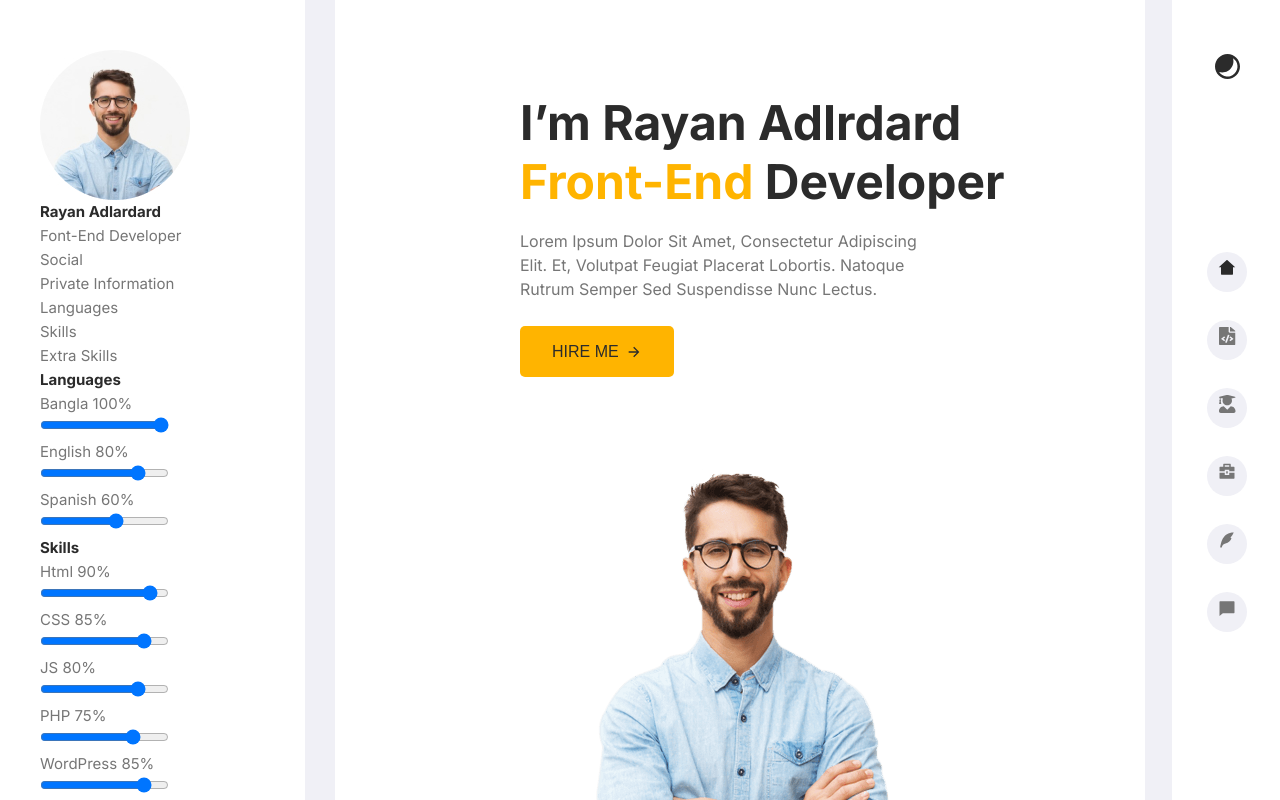
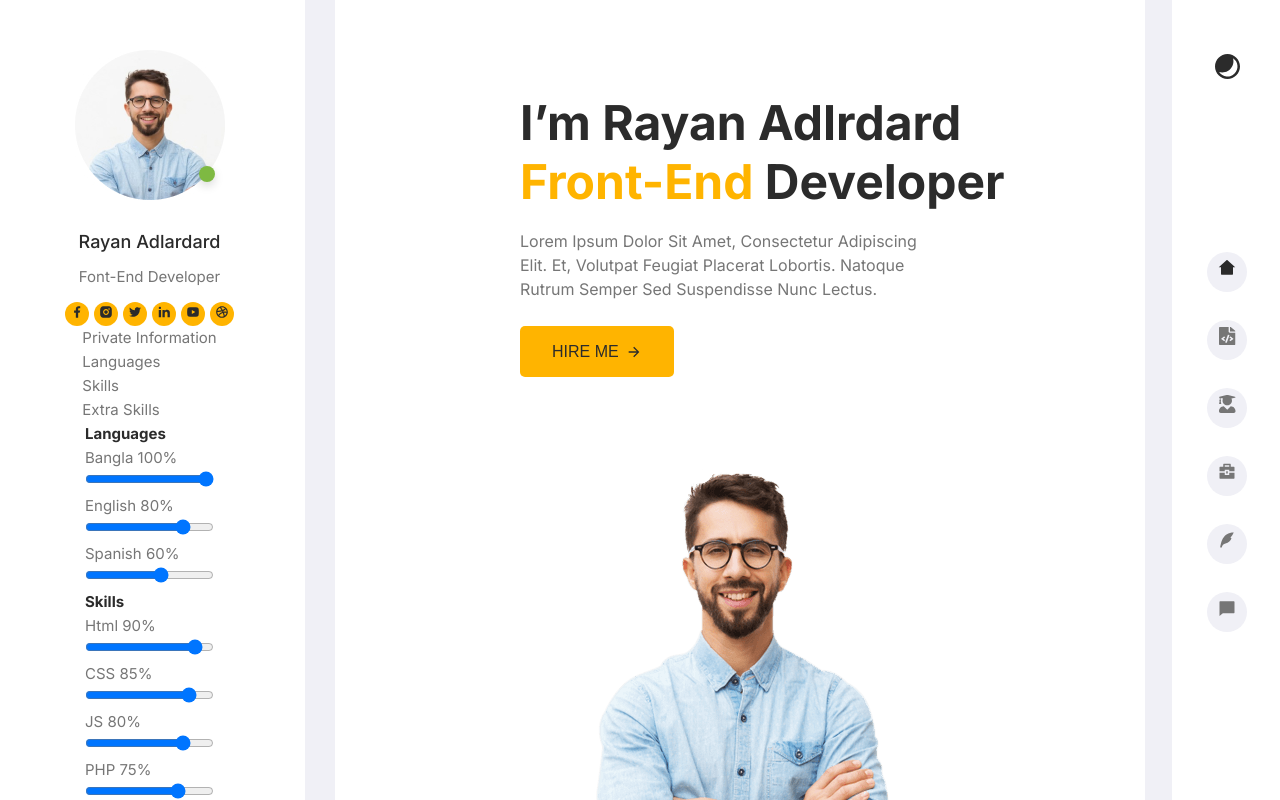
Before and after one commit to KatyKartasava/Project-12, a React app: page / in a window 1280 px wide. Shown: the top 800 px of the page. Built offline with nearby package versions, Linux system fonts and the light colour scheme.

Commit message:
Correct LeftMenu

```diff
--- a/src/components/menu/LeftMenu.tsx
+++ b/src/components/menu/LeftMenu.tsx
@@ -3,17 +3,31 @@ import styled from "styled-components";
 import photo from '../../assets/images/Profile.jpg';
 import {Range} from "../range/Range";
 import {theme} from "../../styles/Theme";
+import {FlexWrapper} from "../FlexWrapper";
+import {MainTitle, Name} from "../../layout/sections/main/Main";
+import {Icon} from "../icon/Icon";
+import {Item, Link, ListItem} from "./RightMenu";
 
 export const LeftMenu = () => {
     return (
         <StyledLeftMenu>
+            <FlexWrapper direction={'column'} justifyContent={'space-between'} alignItems={'center'}>
+                <PhotoWrapper>
+                    <Photo src={photo} alt="Photo Rayan Adlardard"/>
+                </PhotoWrapper>
+                <Name>Rayan Adlardard</Name>
+                <MainTitle>Font-end Developer</MainTitle>
+                <Social>
+                    <ListItem>
+                        <Item><Link><Icon iconId={'iconFacebook'} width={'14'} height={'14'} viewBox={'0 0 14 14'}/></Link></Item>
+                        <Item><Link><Icon iconId={'iconInstagram'} width={'14'} height={'14'} viewBox={'0 0 14 14'} /></Link></Item>
+                        <Item><Link><Icon iconId={'iconTwitter'} width={'14'} height={'14'} viewBox={'0 0 14 14'} /></Link></Item>
+                        <Item><Link><Icon iconId={'iconLinkedin'} width={'14'} height={'14'} viewBox={'0 0 14 14'} /></Link></Item>
+                        <Item><Link><Icon iconId={'iconYoutube'} width={'14'} height={'14'} viewBox={'0 0 14 14'} /></Link></Item>
+                        <Item><Link><Icon iconId={'iconDribble'} width={'14'} height={'14'} viewBox={'0 0 14 14'} /></Link></Item>
+                    </ListItem>
+                </Social>
                 <ul>
-                <li>
-                    <Photo src={photo} alt="Photo Rayan Adlardard"/>
-                    <h4>Rayan Adlardard</h4>
-                    <p>Font-end Developer</p>
-                </li>
-                <li>Social</li>
                     <li>Private information</li>
                     <li>Languages</li>
                     <li>Skills</li>
@@ -33,6 +47,7 @@ export const LeftMenu = () => {
                     <Range name={"PHP"} value={75} />
                     <Range name={"WordPress"} value={85} />
                 </div>
+            </FlexWrapper>
         </StyledLeftMenu>
     );
 };
@@ -44,10 +59,39 @@ const StyledLeftMenu = styled.aside`
     left: 0;
     top: 0;
     background-color: ${theme.colors.primaryBg};
-    display: none;
+
+    ${Name} {
+        font-size: 18px;
+        font-weight: 500;
+        margin-top: 31px;
+        margin-bottom: 15px;
+    }
+
+    ${MainTitle} {
+        color: ${theme.colors.fontText};
+        font-size: 15px;
+        font-weight: 400;
+        margin-bottom: 15px;
+    }
 
     @media ${theme.media.desktop} {
-        display: block;
+
+    }
+`
+
+const PhotoWrapper = styled.div`
+    position: relative;
+
+    &::after {
+        content: "";
+        width: 16px;
+        height: 16px;
+        right: 10px;
+        bottom: 18px;
+        box-shadow: 0 4px 10px 0 rgba(0, 0, 0, 0.15);
+        background-color: rgb(126, 185, 66);
+        border-radius: 50%;
+        position: absolute;
     }
 `
 
@@ -56,3 +100,22 @@ const Photo = styled.img`
     height: 150px;
     object-fit: cover;
 `
+
+const Social = styled.div`
+    ${ListItem} {
+        display: flex;
+        flex-direction: row;
+        gap: 15px;
+
+        li + li {
+            margin: 0 auto;
+        }
+    }
+    ${Item} {
+        &::before {
+            width: 24px;
+            height: 24px;
+            background-color: ${theme.colors.accent};
+        }
+    }
+`
--- a/src/components/menu/RightMenu.tsx
+++ b/src/components/menu/RightMenu.tsx
@@ -49,7 +49,7 @@ const StyledRightMenu = styled.nav`
         background-color: rgba(255, 255, 255, 0.7);
     }
 `
-const ListItem = styled.ul`
+export const ListItem = styled.ul`
     li + li {
         margin-top: 43px;
 
@@ -64,7 +64,7 @@ const ListItem = styled.ul`
     }
 `
 
-const Item = styled.li`
+export const Item = styled.li`
     position: relative;
     z-index: 1;
     text-align: center;
@@ -86,7 +86,7 @@ const Item = styled.li`
     }
 `
 
-const Link = styled.a`
+export const Link = styled.a`
     display: block;
 `
 
--- a/src/layout/sections/main/Main.tsx
+++ b/src/layout/sections/main/Main.tsx
@@ -94,7 +94,7 @@ const TextMain = styled.div`
     }
 `
 
-const Name = styled.span`
+export const Name = styled.span`
     font-size: 48px;
     font-weight: 700;
     color: ${theme.colors.fontPrimary};
@@ -102,7 +102,7 @@ const Name = styled.span`
     text-align: left;
 `
 
-const MainTitle = styled.h1`
+export const MainTitle = styled.h1`
     font-size: 48px;
     font-weight: 700;
     color: ${theme.colors.fontPrimary};
```
Lines whose indentation alone changed are shown as unchanged.
